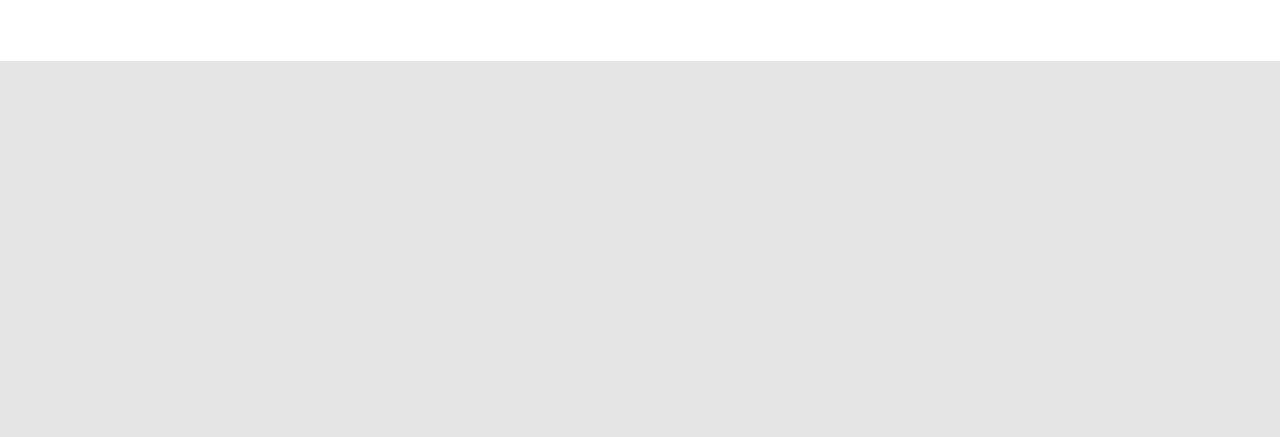
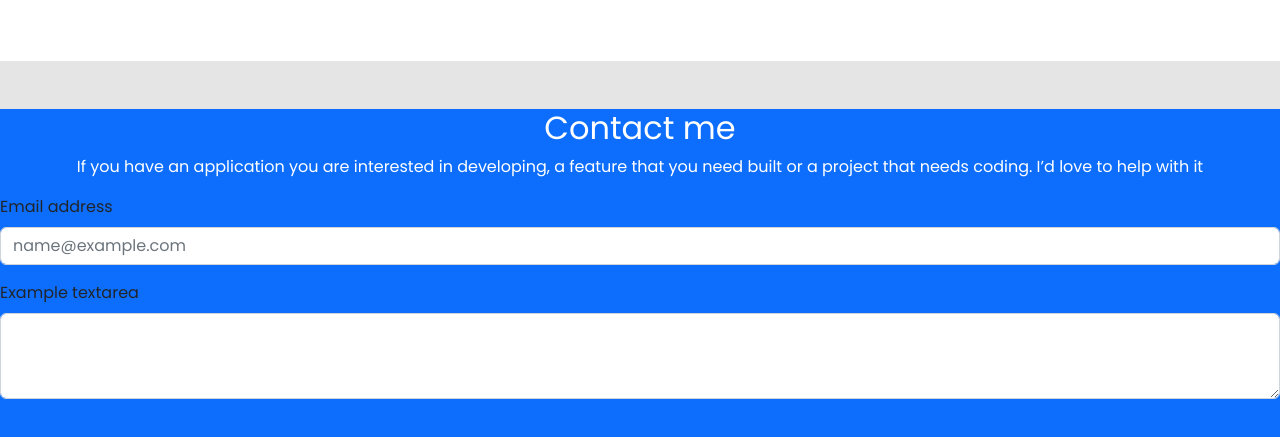
Before and after one commit to UsirusenIkon/Portfolio-Prototype--Bootstrap-, a website: page index.html in a window 1280 px wide. Shown: the part 3328-3765 px from the top of the page. Before the commit the page ends 3437 px from the top, so only its background shows below. Drawn offline with nearby package versions, Linux system fonts and the light colour scheme; a web font is replaced by a local one.

Commit message:
Add Contact me section

```diff
--- a/index.html
+++ b/index.html
@@ -227,6 +227,25 @@
                 </div>
             </div>
         </section>
+        <section class="bg-primary">
+          <div class="row text-white">
+            <h2 class="text-center">Contact me</h2>
+            <p class="text-center ">
+              If you have an application you are interested in developing, a feature that you need built or a project that needs coding. I’d love to help with it
+            </p>
+          </div>
+          <div class="row">
+            <div class="mb-3">
+              <label for="exampleFormControlInput1" class="form-label">Email address</label>
+              <input type="email" class="form-control" id="exampleFormControlInput1" placeholder="name@example.com">
+            </div>
+            <div class="mb-3">
+              <label for="exampleFormControlTextarea1" class="form-label">Example textarea</label>
+              <textarea class="form-control" id="exampleFormControlTextarea1" rows="3"></textarea>
+            </div>
+            <button type="button" class="btn btn-outline-primary mt-5 px-4">See project</button>
+          </div>
+        </section>
     </main>
 
     <script src="https://cdn.jsdelivr.net/npm/bootstrap@5.2.0/dist/js/bootstrap.bundle.min.js"
```
